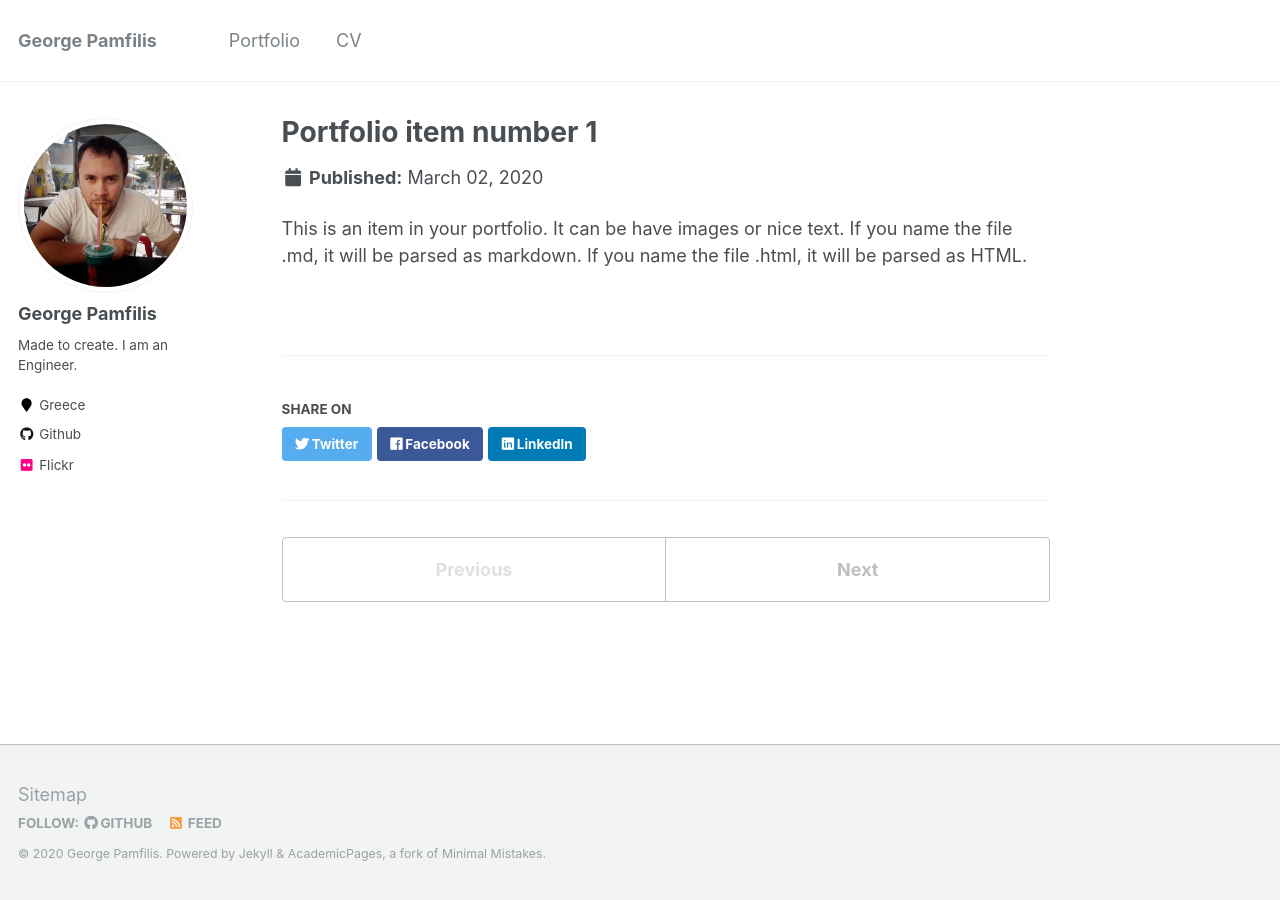
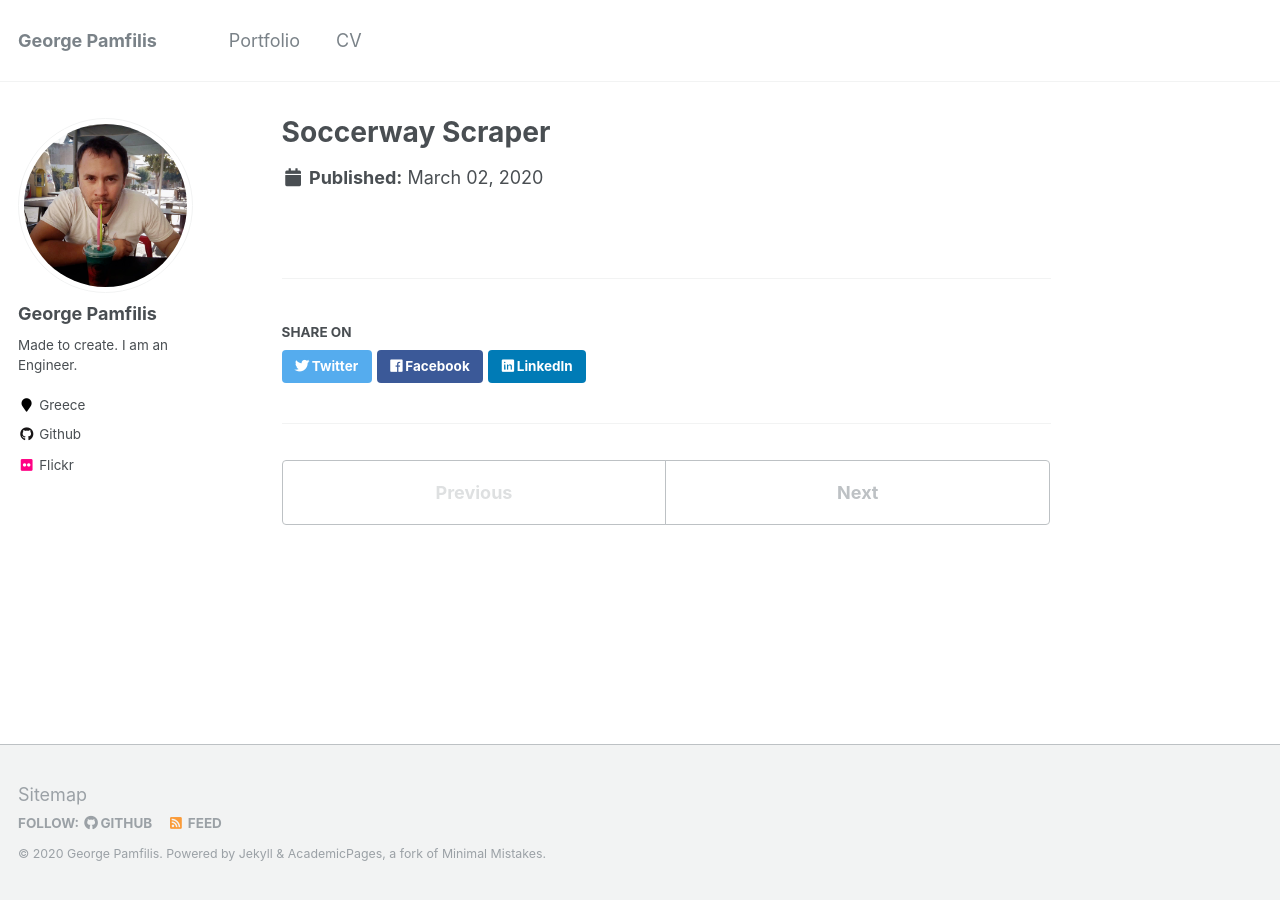
Before and after one commit to gpamfilis/gpamfilis.github.io, a Jekyll site: the page built from _portfolio/portfolio-1.md, in a window 1280 px wide. Built offline with Jekyll 4.4.1, drawn with Linux system fonts in a browser that asks for light colours.

Commit message:
Update portfolio-1.md

```diff
--- a/_portfolio/portfolio-1.md
+++ b/_portfolio/portfolio-1.md
@@ -1,7 +1,7 @@
 ---
-title: "Portfolio item number 1"
-excerpt: "Short description of portfolio item number 1<br/><img src='/images/500x300.png'>"
+title: "Soccerway Scraper"
+excerpt: "This package is used to scrape soccer data from int.soccerway.com <br/><img src='/images/500x300.png'>"
 collection: portfolio
 ---
 
-This is an item in your portfolio. It can be have images or nice text. If you name the file .md, it will be parsed as markdown. If you name the file .html, it will be parsed as HTML.
+<!-- This is an item in your portfolio. It can be have images or nice text. If you name the file .md, it will be parsed as markdown. If you name the file .html, it will be parsed as HTML.  -->
```
